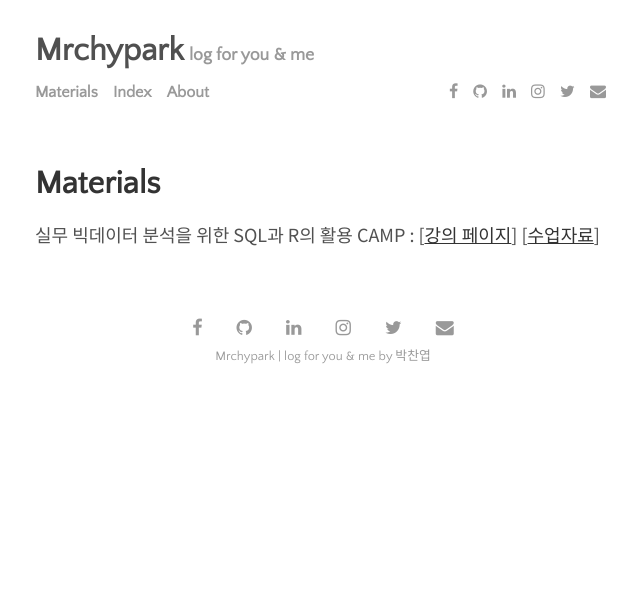
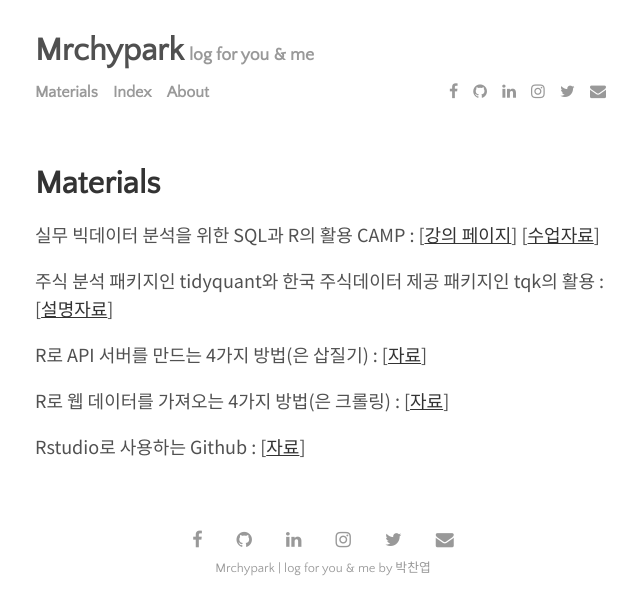
Before and after one commit to mrchypark/Lagrange, a Jekyll site: the page built from menu/materials.md, in a window 1280 px wide. Shown: the top 615 px of the page, without its empty margins (317-957 px from the left). Built offline with Jekyll 4.4.1, drawn with Linux system fonts in a browser that asks for light colours; nearby versions of some CDN libraries.

Commit message:
update mate

```diff
--- a/menu/materials.md
+++ b/menu/materials.md
@@ -5,5 +5,17 @@ title: Materials
 
 실무 빅데이터 분석을 위한 SQL과 R의 활용 CAMP : [[강의 페이지][1]] [[수업자료][2]]
 
+주식 분석 패키지인 tidyquant와 한국 주식데이터 제공 패키지인 tqk의 활용 : [[설명자료][6]]
+
+R로 API 서버를 만드는 4가지 방법(은 삽질기) : [[자료][4]]
+
+R로 웹 데이터를 가져오는 4가지 방법(은 크롤링) : [[자료][5]]
+
+Rstudio로 사용하는 Github : [[자료][3]]
+
 [1]: http://www.fastcampus.co.kr/data_camp_dabrp/
 [2]: https://mrchypark.github.io/data_camp_dabrp3/
+[3]: https://mrchypark.github.io/github-with-rstudio/
+[4]: https://mrchypark.github.io/apiR/
+[5]: https://mrchypark.github.io/getWebR/
+[6]: https://mrchypark.github.io/tqk_docs/tidyquant-with-tqk.html
```
